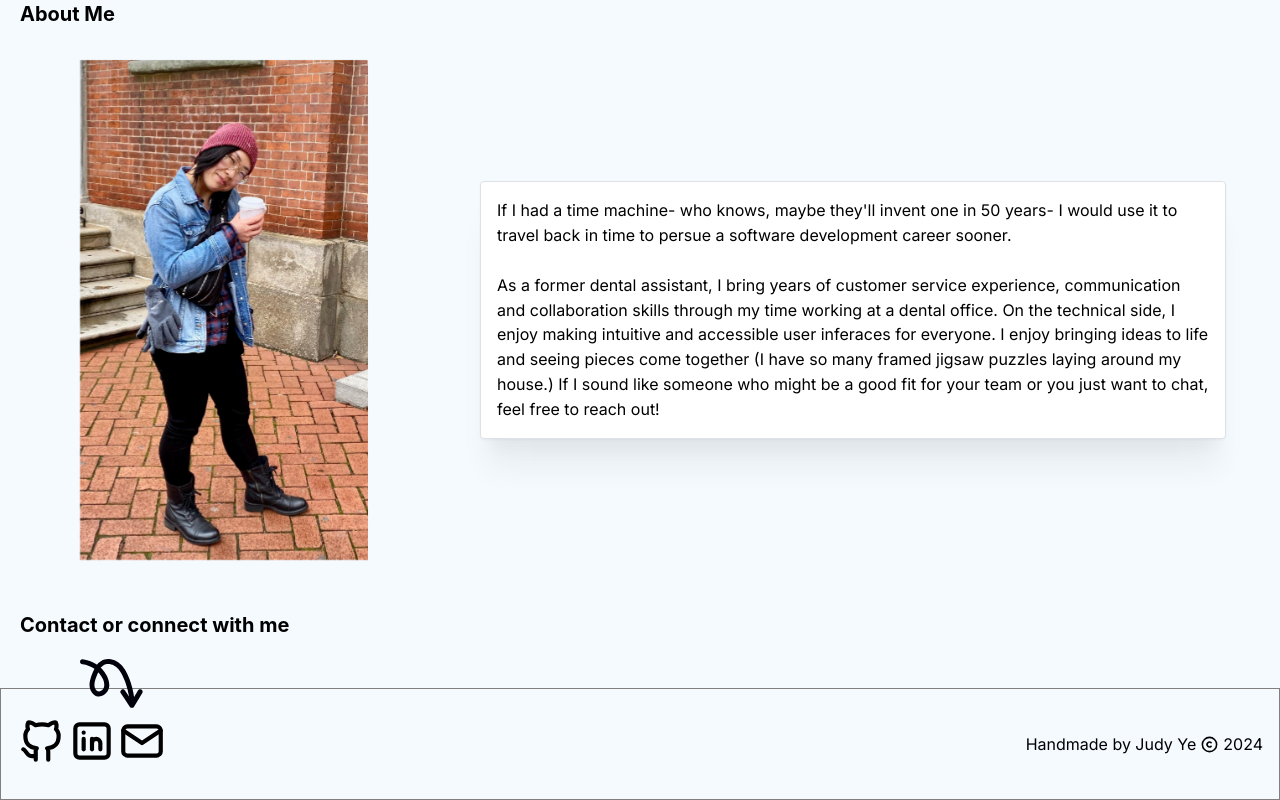
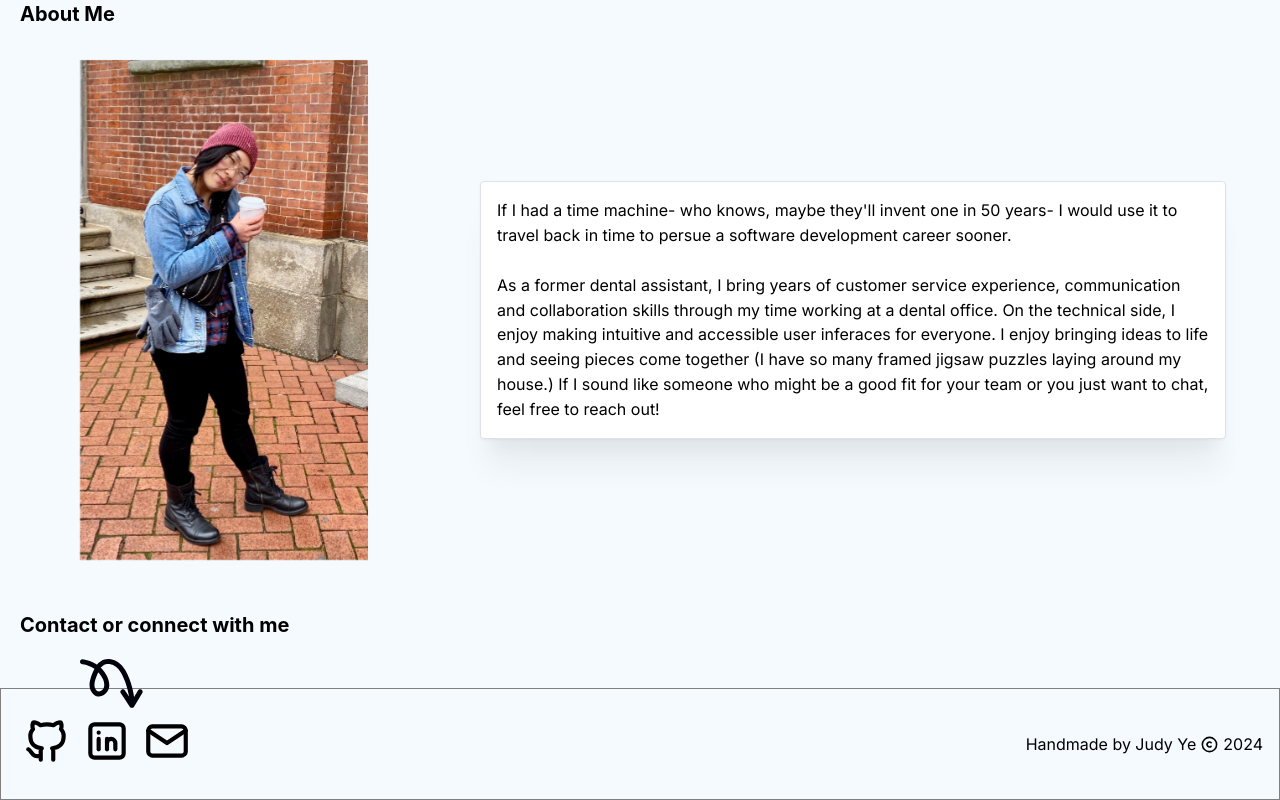
Before and after one commit to judy0ye/my-portfolio, a Next.js app: page / in a window 1280 px wide. Shown: the part 1530-2330 px from the top of the page. Built offline with nearby package versions, Linux system fonts and the light colour scheme.

Commit message:
Add gaps to footer links and change slide animation

```diff
--- a/src/components/Animation/Animation.module.css
+++ b/src/components/Animation/Animation.module.css
@@ -46,7 +46,7 @@
 
 .judy {
   transform: translateX(-100%);
-  animation: slide 2.5s cubic-bezier(0.68, -0.55, 0.27, 1.55) forwards 0.85s
+  animation: slide 2.5s cubic-bezier(0.68, -0.55, 0.27, 1.53) forwards 0.85s
 }
 
 .catTail {
--- a/src/components/Footer/Footer.tsx
+++ b/src/components/Footer/Footer.tsx
@@ -18,6 +18,7 @@ export default function Footer() {
             target="_blank"
             rel="noopener noreferrer"
             aria-label="link to Judy Ye's GitHub"
+            px={5}
           >
             <IconBrandGithub className={classes.icon} />
           </Anchor>
@@ -27,6 +28,7 @@ export default function Footer() {
             target="_blank"
             rel="noopener noreferrer"
             aria-label="link to Judy Ye's LinkedIn"
+            px={5}
           >
             <IconBrandLinkedin className={classes.icon} />
           </Anchor>
@@ -36,6 +38,7 @@ export default function Footer() {
             target="_blank"
             rel="noopener noreferrer"
             aria-label="link to Judy Ye's e-mail"
+            px={5}
           >
             <IconMail className={classes.icon} />
           </Anchor>
```
